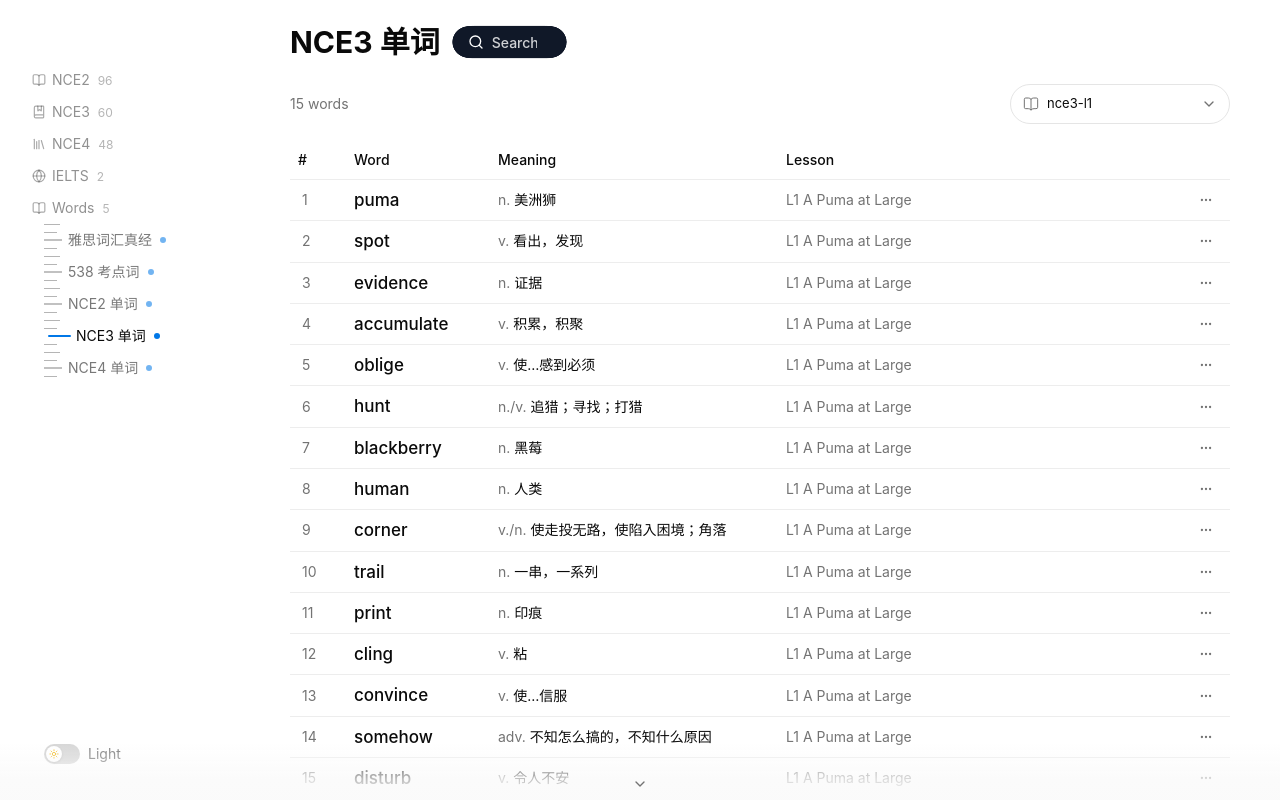
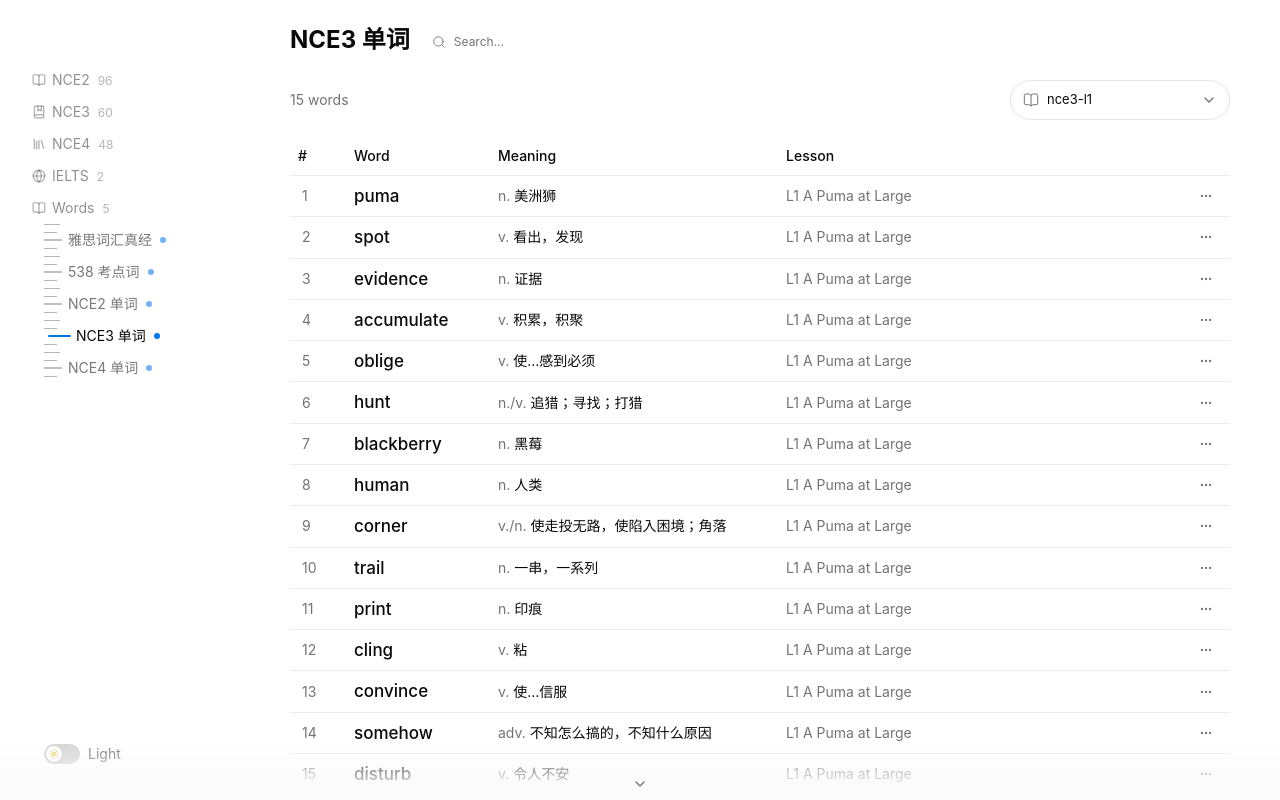
Before and after one commit to farisni/nce-nextjs, a Next.js app: page /nce-vocabulary/nce3 in a window 1280 px wide. Built offline with nearby package versions, Linux system fonts and the light colour scheme; a small style sheet from the web is missing.

Commit message:
refactor: GooeyInput → InputGroup+InputField search, title text-2xl

```diff
--- a/src/app/538-keywords/page.tsx
+++ b/src/app/538-keywords/page.tsx
@@ -17,7 +17,7 @@ import {
   TooltipContent,
   TooltipTrigger,
 } from "@/components/ui/tooltip";
-import { GooeyInput } from "@/components/ui/gooey-input";
+import { InputGroup, InputField } from "@/components/ui/input-group";
 import { cn } from "@/lib/utils";
 import { Ellipsis } from "lucide-react";
 
@@ -211,8 +211,10 @@ export default function KeywordsPage() {
     <LearningLayout>
       <section className="min-w-0 flex-[7]">
         <div className="mb-6 flex items-center gap-3">
-          <h1 className="text-3xl font-bold">538 考点词</h1>
-          <GooeyInput value={searchQuery} onValueChange={setSearchQuery} placeholder="Search..." collapsedWidth={115} expandedWidth={160} expandedOffset={40} classNames={{ trigger: "h-8 text-xs", filterWrap: "h-8", buttonRow: "h-8", bubble: "size-8", bubbleSurface: "size-8 [&>svg]:size-3.5" }} />
+          <h1 className="text-2xl font-bold">538 考点词</h1>
+          <InputGroup className="w-44">
+          <InputField label="" placeholder="Search..." icon={Search} value={searchQuery} onChange={setSearchQuery} index={0} className="[&_input]:text-xs [&_svg]:size-3.5 [&>div]:py-1.5 [&>div]:px-2.5" />
+          </InputGroup>
         </div>
 
         <div className="mb-4 flex max-w-[940px] flex-wrap items-center gap-3">
--- a/src/app/vocabulary/page.tsx
+++ b/src/app/vocabulary/page.tsx
@@ -31,7 +31,7 @@ import {
   PopoverContent,
   PopoverTrigger,
 } from "@/components/ui/popover";
-import { GooeyInput } from "@/components/ui/gooey-input";
+import { InputGroup, InputField } from "@/components/ui/input-group";
 
 const INDEX_COLUMN_CLASS = "sticky left-0 z-30 w-14 bg-background pl-3 before:absolute before:-inset-y-px before:left-0 before:w-1 before:bg-[var(--vocab-row-color)] before:content-[''] group-hover:bg-muted";
 const WORD_COLUMN_CLASS = "sticky left-14 z-30 w-36 bg-background group-hover:bg-muted";
@@ -222,8 +222,10 @@ export default function VocabularyPage() {
     <LearningLayout>
       <section className="min-w-0 flex-[7]">
         <div className="mb-6 flex items-center gap-3">
-          <h1 className="text-3xl font-bold">雅思词汇真经</h1>
-          <GooeyInput value={searchQuery} onValueChange={setSearchQuery} placeholder="Search..." collapsedWidth={115} expandedWidth={160} expandedOffset={40} classNames={{ trigger: "h-8 text-xs", filterWrap: "h-8", buttonRow: "h-8", bubble: "size-8", bubbleSurface: "size-8 [&>svg]:size-3.5" }} />
+          <h1 className="text-2xl font-bold">雅思词汇真经</h1>
+          <InputGroup className="w-44">
+          <InputField label="" placeholder="Search..." icon={Search} value={searchQuery} onChange={setSearchQuery} index={0} className="[&_input]:text-xs [&_svg]:size-3.5 [&>div]:py-1.5 [&>div]:px-2.5" />
+          </InputGroup>
         </div>
 
         <div className="mb-4 flex max-w-[940px] flex-wrap items-center gap-3">
--- a/src/components/article-page.tsx
+++ b/src/components/article-page.tsx
@@ -61,7 +61,7 @@ import {
 } from "@/components/ui/context-menu";
 import { Tabs, TabsContent, TabsList, TabsTrigger } from "@/components/ui/tabs";
 import { Separator } from "@/components/ui/separator";
-import { GooeyInput } from "@/components/ui/gooey-input";
+import { InputGroup, InputField } from "@/components/ui/input-group";
 import { useArticleSettings } from "@/stores/article-settings";
 import FlipClock from "@/components/8starlabs-ui/flip-clock";
 import { ThinkingIndicator } from "@/components/ui/thinking-indicator";
@@ -367,7 +367,14 @@ export function ArticlePage({ defaultLevel, searchParams }: ArticlePageProps) {
 }
 
 function IeltsArticleList({ defaultLevel }: { defaultLevel: string }) {
-  const articles = LEVEL_LISTS[defaultLevel] ?? getArticleList(allArticles);
+  const [articleSearch, setArticleSearch] = useState("");
+  const allArticlesList = LEVEL_LISTS[defaultLevel] ?? getArticleList(allArticles);
+  const articles = articleSearch.trim()
+    ? allArticlesList.filter((a) => {
+        const q = articleSearch.toLowerCase();
+        return a.title.toLowerCase().includes(q) || (a.titleCn ?? "").includes(q);
+      })
+    : allArticlesList;
   const levelLabel = LEVEL_LABELS[defaultLevel] ?? "IELTS";
 
   return (
@@ -375,8 +382,10 @@ function IeltsArticleList({ defaultLevel }: { defaultLevel: string }) {
       <section className="min-w-0 flex-1">
         <div className="mx-auto flex w-full max-w-3xl flex-col gap-3 px-6 py-4">
           <div className="flex items-center gap-3 pb-1">
-            <h1 className="text-3xl font-semibold tracking-normal">{levelLabel}</h1>
-            <GooeyInput placeholder="Search..." collapsedWidth={115} expandedWidth={160} expandedOffset={40} classNames={{ trigger: "h-8 text-xs", filterWrap: "h-8", buttonRow: "h-8", bubble: "size-8", bubbleSurface: "size-8 [&>svg]:size-3.5" }} />
+            <h1 className="text-2xl font-semibold tracking-normal">{levelLabel}</h1>
+            <InputGroup className="w-44">
+              <InputField label="" placeholder="Search..." icon={Search} value={articleSearch} onChange={setArticleSearch} index={0} />
+            </InputGroup>
           </div>
           <Separator className="w-4/5" />
 
--- a/src/components/nce-vocabulary-page.tsx
+++ b/src/components/nce-vocabulary-page.tsx
@@ -1,11 +1,11 @@
 "use client";
 
 import { Fragment, useCallback, useEffect, useMemo, useRef, useState } from "react";
-import { BookOpen, Ellipsis } from "lucide-react";
+import { BookOpen, Ellipsis, Search } from "lucide-react";
 
 import { type Article, type VocabItem } from "@/app/mock";
 import { LearningLayout } from "@/components/learning-layout";
-import { GooeyInput } from "@/components/ui/gooey-input";
+import { InputGroup, InputField } from "@/components/ui/input-group";
 import {
   Select,
   SelectContent,
@@ -449,18 +449,21 @@ export function NceVocabularyPage({ articles, title }: NceVocabularyPageProps) {
     <LearningLayout>
       <section className="min-w-0 flex-[7]">
         <div className="mb-6 flex items-center gap-3">
-          <h1 className="text-3xl font-bold">{title}</h1>
-          <GooeyInput
-            value={searchQuery}
-            onValueChange={(value) => {
-              setSearchQuery(value);
-              setExpandedWordId(null);
-            }}
-            placeholder="Search..."
-            collapsedWidth={115}
-            expandedWidth={160} expandedOffset={40}
-            classNames={{ trigger: "h-8 text-xs", filterWrap: "h-8", buttonRow: "h-8", bubble: "size-8", bubbleSurface: "size-8 [&>svg]:size-3.5" }}
-          />
+          <h1 className="text-2xl font-bold">{title}</h1>
+          <InputGroup className="w-44">
+            <InputField
+              label=""
+              placeholder="Search..."
+              icon={Search}
+              value={searchQuery}
+              onChange={(value) => {
+                setSearchQuery(value);
+                setExpandedWordId(null);
+              }}
+              index={0}
+              className="[&_input]:text-xs [&_svg]:size-3.5 [&>div]:py-1.5 [&>div]:px-2.5"
+            />
+          </InputGroup>
         </div>
 
         <div className="mb-4 flex max-w-[940px] flex-wrap items-center gap-3">
```
